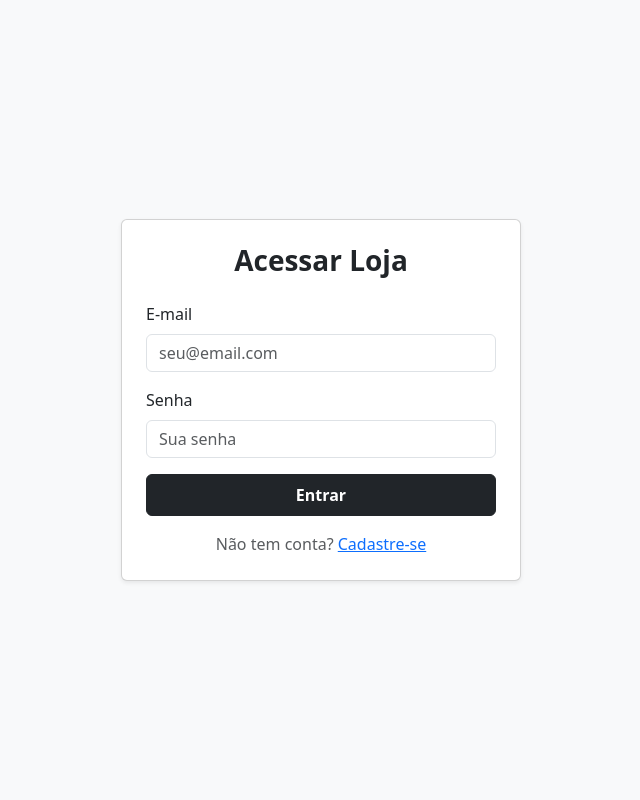
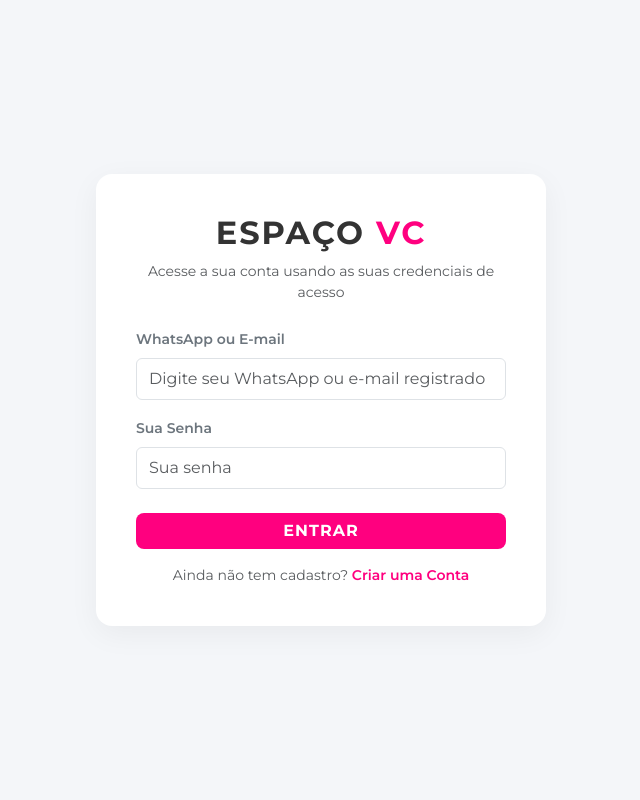
Before and after one commit to lucastycot-boop/site-loja, a Flask app: page /login in a window 1280 px wide. Shown: the whole page, without its empty margins (319-959 px from the left). Run offline with Flask 3, Linux system fonts and the light colour scheme.

Commit message:
Update login.html

```diff
--- a/templates/login.html
+++ b/templates/login.html
@@ -3,40 +3,92 @@
 <head>
     <meta charset="UTF-8">
     <meta name="viewport" content="width=device-width, initial-scale=1.0">
-    <title>Login - Espaço Vanessa Cubula</title>
+    <title>Entrar na Conta - Espaço Vanessa Cubula</title>
     <link href="https://cdn.jsdelivr.net/npm/bootstrap@5.3.0/dist/css/bootstrap.min.css" rel="stylesheet">
+    <link href="https://fonts.googleapis.com/css2?family=Montserrat:wght@300;400;500;600;700&display=swap" rel="stylesheet">
+    <style>
+        body {
+            font-family: 'Montserrat', sans-serif;
+            background-color: #f4f6f9;
+            color: #333;
+            height: 100vh;
+            display: flex;
+            align-items: center;
+            justify-content: center;
+        }
+        .card-login {
+            border: none;
+            border-radius: 16px;
+            box-shadow: 0 8px 30px rgba(0,0,0,0.05);
+            max-width: 450px;
+            width: 100%;
+            background-color: #ffffff;
+            padding: 2.5rem;
+        }
+        .btn-pink {
+            background-color: #ff007f;
+            color: white;
+            font-weight: 600;
+            border: none;
+            border-radius: 8px;
+            transition: all 0.3s;
+        }
+        .btn-pink:hover {
+            background-color: #d40069;
+            color: white;
+        }
+        .text-pink {
+            color: #ff007f;
+        }
+        .form-control:focus {
+            border-color: #ff007f;
+            box-shadow: 0 0 0 0.25rem rgba(255, 0, 127, 0.25);
+        }
+    </style>
 </head>
-<body class="bg-light">
+<body>
 
-    <div class="container d-flex justify-content-center align-items-center" style="min-height: 100vh;">
-        <div class="card shadow-sm p-4" style="width: 100%; max-width: 400px;">
-            <h3 class="text-center fw-bold mb-4">Acessar Loja</h3>
+    <div class="card-login">
+        <div class="text-center mb-4">
+            <h2 class="fw-bold text-uppercase" style="letter-spacing: 2px;">
+                Espaço <span class="text-pink">VC</span>
+            </h2>
+            <p class="text-muted small">Acesse a sua conta usando as suas credenciais de acesso</p>
+        </div>
 
         {% with messages = get_flashed_messages(with_categories=true) %}
             {% if messages %}
                 {% for category, message in messages %}
-                        <div class="alert alert-{{ category }} py-2 fs-6">{{ message }}</div>
+                    <div class="alert alert-{{ category }} small py-2 alert-dismissible fade show" role="alert">
+                        {{ message }}
+                        <button type="button" class="btn-close" data-bs-dismiss="alert" aria-label="Close"></button>
+                    </div>
                 {% endfor %}
             {% endif %}
         {% endwith %}
 
         <form action="/login" method="POST">
             <div class="mb-3">
-                    <label class="form-label">E-mail</label>
-                    <input type="email" name="email" class="form-control" placeholder="seu@email.com" required>
-                </div>
-                <div class="mb-3">
-                    <label class="form-label">Senha</label>
-                    <input type="password" name="senha" class="form-control" placeholder="Sua senha" required>
-                </div>
-                <button type="submit" class="btn btn-dark w-100 py-2 fw-bold">Entrar</button>
-            </form>
-
-            <p class="text-center mt-3 text-muted mb-0">
-                Não tem conta? <a href="/cadastro">Cadastre-se</a>
-            </p>
-        </div>
+                <label for="login_input" class="form-label small fw-semibold text-secondary">WhatsApp ou E-mail</label>
+                <input type="text" class="form-control py-2" id="login_input" name="login_input" placeholder="Digite seu WhatsApp ou e-mail registrado" required>
             </div>
 
+            <div class="mb-4">
+                <label for="senha" class="form-label small fw-semibold text-secondary">Sua Senha</label>
+                <input type="password" class="form-control py-2" id="senha" name="senha" placeholder="Sua senha" required>
+            </div>
+
+            <button type="submit" class="btn btn-pink w-100 py-2.5 text-uppercase fw-bold mb-3" style="letter-spacing: 1px;">
+                Entrar
+            </button>
+
+            <div class="text-center small">
+                <span class="text-muted">Ainda não tem cadastro?</span>
+                <a href="/cadastro" class="text-pink fw-semibold text-decoration-none">Criar uma Conta</a>
+            </div>
+        </form>
+    </div>
+
+    <script src="https://cdn.jsdelivr.net/npm/bootstrap@5.3.0/dist/js/bootstrap.bundle.min.js"></script>
 </body>
 </html>
```
Lines whose indentation alone changed are shown as unchanged.
